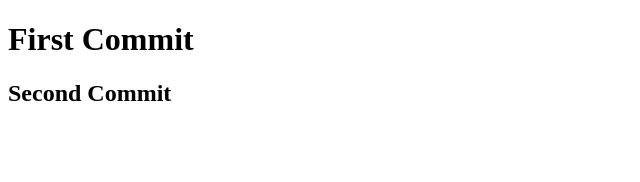
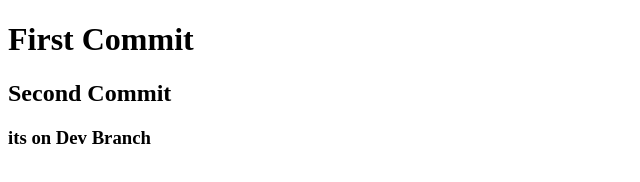
Before and after one commit to weebyOnGit/firstRepository, a plain HTML site: page index.html in a window 1280 px wide. Shown: the whole page, without its empty margins (0-640 px from the left). Drawn offline with Linux system fonts and the light colour scheme.

Commit message:
first on Dev

```diff
--- a/index.html
+++ b/index.html
@@ -9,5 +9,6 @@
 <body>
     <h1>First Commit</h1>
     <h2>Second Commit</h2>
+    <h3> its on Dev Branch </h3>
 </body>
 </html>
```
